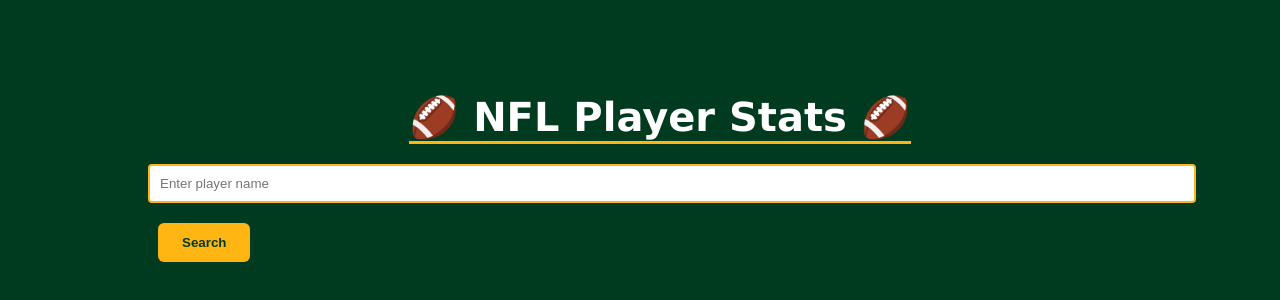
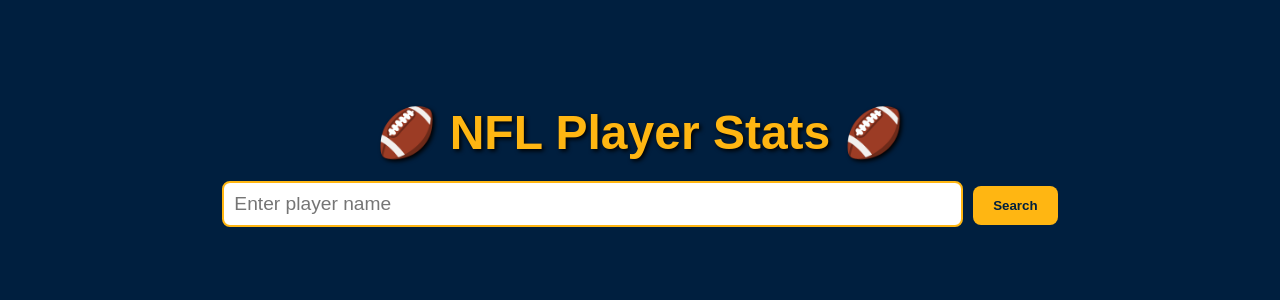
Before and after one commit to NaveenPrabakar/FantasyFootball-Analyzer, a React (Create React App) app in the folder ml-frontend/: page / in a window 1280 px wide. Shown: the part 240-540 px from the top of the page. Built offline with nearby package versions, Linux system fonts and the light colour scheme.

Commit message:
Fixed code structure & added better css

```diff
--- a/ml-frontend/src/App.css
+++ b/ml-frontend/src/App.css
@@ -1,38 +1,133 @@
-.App {
-  text-align: center;
+body {
+  margin: 0;
+  padding: 0;
+  font-family: "Poppins", sans-serif;
+  background-color: #001f3f;
+  color: #ffffff;
+  overflow-x: hidden;
 }
 
-.App-logo {
-  height: 40vmin;
-  pointer-events: none;
-}
-
-@media (prefers-reduced-motion: no-preference) {
-  .App-logo {
-    animation: App-logo-spin infinite 20s linear;
-  }
-}
-
-.App-header {
-  background-color: #282c34;
-  min-height: 100vh;
+.container {
   display: flex;
   flex-direction: column;
   align-items: center;
   justify-content: center;
-  font-size: calc(10px + 2vmin);
-  color: white;
+  height: 100vh;
+  text-align: center;
+  position: relative;
 }
 
-.App-link {
-  color: #61dafb;
+.header {
+  font-size: 3em;
+  margin-bottom: 20px;
+  color: #ffb612;
+  text-shadow: 2px 2px 4px #000000;
 }
 
-@keyframes App-logo-spin {
+.searchBar {
+  width: 80%;
+  margin-bottom: 20px;
+}
+
+.input {
+  width: 70%;
+  padding: 10px;
+  border: 2px solid #ffb612;
+  border-radius: 8px;
+  font-size: 1.2em;
+  color: #001f3f;
+  margin-right: 10px;
+}
+
+.button {
+  background-color: #ffb612;
+  color: #001f3f;
+  border: none;
+  padding: 12px 20px;
+  border-radius: 8px;
+  font-weight: bold;
+  cursor: pointer;
+  transition: transform 0.2s ease-in-out;
+}
+
+.button:hover {
+  transform: scale(1.1);
+  background-color: #ffc857;
+}
+
+.statsBox {
+  width: 80%;
+  padding: 20px;
+  margin-top: 20px;
+  background: linear-gradient(145deg, #004d40, #003b2d);
+  border-radius: 15px;
+  box-shadow: 4px 4px 6px #000000, -2px -2px 4px #145a32;
+  text-align: left;
+}
+
+.table {
+  width: 100%;
+  border-collapse: collapse;
+  margin-top: 15px;
+}
+
+th, td {
+  padding: 10px;
+  border-bottom: 1px solid #dddddd;
+}
+
+th {
+  background-color: #ffb612;
+  color: #001f3f;
+}
+
+.animateStats {
+  animation: fadeIn 1s ease-in-out;
+}
+
+@keyframes fadeIn {
   from {
+    opacity: 0;
+    transform: translateY(-20px);
+  }
+  to {
+    opacity: 1;
+    transform: translateY(0);
+  }
+}
+
+.footballAnimation {
+  width: 50px;
+  height: 50px;
+  background-color: #ffb612;
+  border-radius: 50%;
+  position: absolute;
+  top: 20%;
+  left: -100px;
+  animation: throwFootball 2s ease-in-out infinite;
+  display: flex;
+  align-items: center;
+  justify-content: center;
+  font-size: 1.5em;
+  color: #001f3f;
+  text-align: center;
+}
+
+.footballAnimation::before {
+  content: "🏈";
+}
+
+@keyframes throwFootball {
+  0% {
+    left: -100px;
     transform: rotate(0deg);
   }
-  to {
+  50% {
+    top: 30%;
     transform: rotate(360deg);
   }
+  100% {
+    left: 100vw;
+    transform: rotate(720deg);
+  }
 }
--- a/ml-frontend/src/App.js
+++ b/ml-frontend/src/App.js
@@ -1,5 +1,6 @@
 import React, { useState } from "react";
 import axios from "axios";
+import "./App.css";
 
 function App() {
   const [playerName, setPlayerName] = useState("");
@@ -13,12 +14,16 @@
     }
 
     try {
-      const res = await axios.get(`http://127.0.0.1:8000/player-stats/${playerName}`);
-      console.log("This is the array", res.data.players[0]);
+      const res = await axios.get(
+        `http://127.0.0.1:8000/player-stats/${playerName}`
+      );
       setPlayerStats(res.data.players[0]);
       setFullStats(null);
     } catch (error) {
-      alert("Error fetching player stats: " + (error.response?.data?.detail || error.message));
+      alert(
+        "Error fetching player stats: " +
+          (error.response?.data?.detail || error.message)
+      );
       setPlayerStats(null);
     }
   };
@@ -30,141 +35,73 @@
     }
 
     try {
-      const res = await axios.get(`http://127.0.0.1:8000/full-stats/${playerStats.idPlayer}`);
+      const res = await axios.get(
+        `http://127.0.0.1:8000/full-stats/${playerStats.idPlayer}`
+      );
       setFullStats(res.data);
     } catch (error) {
-      alert("Error fetching full stats: " + (error.response?.data?.detail || error.message));
+      alert(
+        "Error fetching full stats: " +
+          (error.response?.data?.detail || error.message)
+      );
     }
   };
 
-  const styles = {
-    container: {
-      fontFamily: "Verdana, sans-serif",
-      width: "100vw",
-      height: "100vh",
-      margin: "0",
-      padding: "20px",
-      backgroundColor: "#003B1F",
-      color: "#FFFFFF",
-      display: "flex",
-      flexDirection: "column",
-      alignItems: "center",
-      justifyContent: "center",
-    },
-    header: {
-      textAlign: "center",
-      fontSize: "2.5em",
-      fontWeight: "bold",
-      marginBottom: "20px",
-      borderBottom: "3px solid #FFB612",
-    },
-    searchBar: {
-      width: "80%",
-      marginBottom: "20px",
-    },
-    input: {
-      width: "100%",
-      padding: "10px",
-      marginBottom: "10px",
-      border: "2px solid #FFB612",
-      borderRadius: "4px",
-      backgroundColor: "#FFFFFF",
-      color: "#003B1F",
-    },
-    button: {
-      backgroundColor: "#FFB612",
-      color: "#003B1F",
-      border: "none",
-      padding: "12px 24px",
-      margin: "10px",
-      borderRadius: "6px",
-      cursor: "pointer",
-      fontWeight: "bold",
-    },
-    statsBox: {
-      width: "80%",
-      marginTop: "20px",
-      padding: "10px",
-      border: "2px solid #FFFFFF",
-      borderRadius: "6px",
-      backgroundColor: "#145A32",
-      color: "#FFFFFF",
-    },
-    table: {
-      width: "100%",
-      marginTop: "20px",
-      borderCollapse: "collapse",
-      textAlign: "left",
-    },
-    th: {
-      padding: "10px",
-      backgroundColor: "#FFB612",
-    },
-    td: {
-      padding: "10px",
-      borderBottom: "1px solid #ddd",
-    },
-    img: {
-      width: "150px",
-      borderRadius: "50%",
-      marginBottom: "15px",
-    },
-  };
-
   return (
-    <div style={styles.container}>
-      <h1 style={styles.header}>🏈 NFL Player Stats 🏈</h1>
-      <div style={styles.searchBar}>
+    <div className="container">
+      <h1 className="header">🏈 NFL Player Stats 🏈</h1>
+      <div className="searchBar">
         <input
           type="text"
           placeholder="Enter player name"
           value={playerName}
           onChange={(e) => setPlayerName(e.target.value)}
-          style={styles.input}
+          className="input"
         />
-        <button onClick={handleSearch} style={styles.button}>
+        <button onClick={handleSearch} className="button">
           Search
         </button>
       </div>
 
       {playerStats && (
-        <div style={styles.statsBox}>
+        <div className="statsBox animateStats">
           <h3>Player Stats</h3>
           <div style={{ textAlign: "center" }}>
             <h2>{playerStats.strPlayer}</h2>
           </div>
-          <table style={styles.table}>
+          <table className="table">
             <thead>
               <tr>
-                <th style={styles.th}>Team</th>
-                <th style={styles.th}>Position</th>
-                <th style={styles.th}>Date of Birth</th>
-                <th style={styles.th}>Nationality</th>
-                <th style={styles.th}>Description</th>
+                <th>Team</th>
+                <th>Position</th>
+                <th>Date of Birth</th>
+                <th>Nationality</th>
+                <th>Description</th>
               </tr>
             </thead>
             <tbody>
               <tr>
-                <td style={styles.td}>{playerStats.strTeam || "N/A"}</td>
-                <td style={styles.td}>{playerStats.strPosition || "N/A"}</td>
-                <td style={styles.td}>{playerStats.dateBorn || "N/A"}</td>
-                <td style={styles.td}>{playerStats.strNationality || "N/A"}</td>
-                <td style={styles.td}>{playerStats.strDescriptionEN || "No description available"}</td>
+                <td>{playerStats.strTeam || "N/A"}</td>
+                <td>{playerStats.strPosition || "N/A"}</td>
+                <td>{playerStats.dateBorn || "N/A"}</td>
+                <td>{playerStats.strNationality || "N/A"}</td>
+                <td>{playerStats.strDescriptionEN || "No description available"}</td>
               </tr>
             </tbody>
           </table>
-          <button onClick={handleFullStats} style={styles.button}>
+          <button onClick={handleFullStats} className="button">
             Full Stats
           </button>
         </div>
       )}
 
       {fullStats && (
-        <div style={styles.statsBox}>
+        <div className="statsBox animateStats">
           <h3>Full Stats</h3>
           <pre>{JSON.stringify(fullStats, null, 2)}</pre>
         </div>
       )}
+      <div className="footballAnimation" />
     </div>
   );
 }
```
Also changed, not shown: 1 other file (tests, documents, lock files or other folders).
